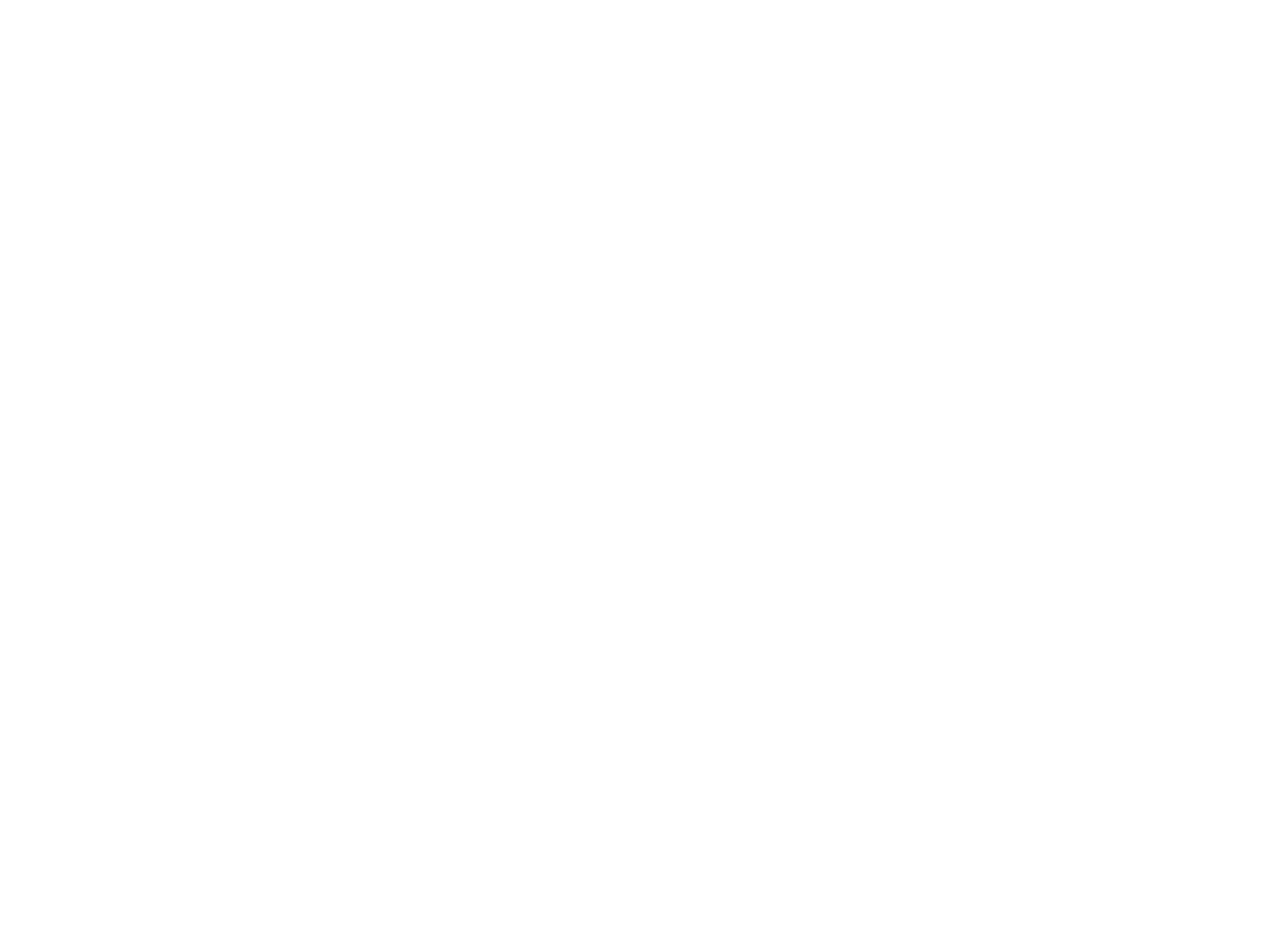
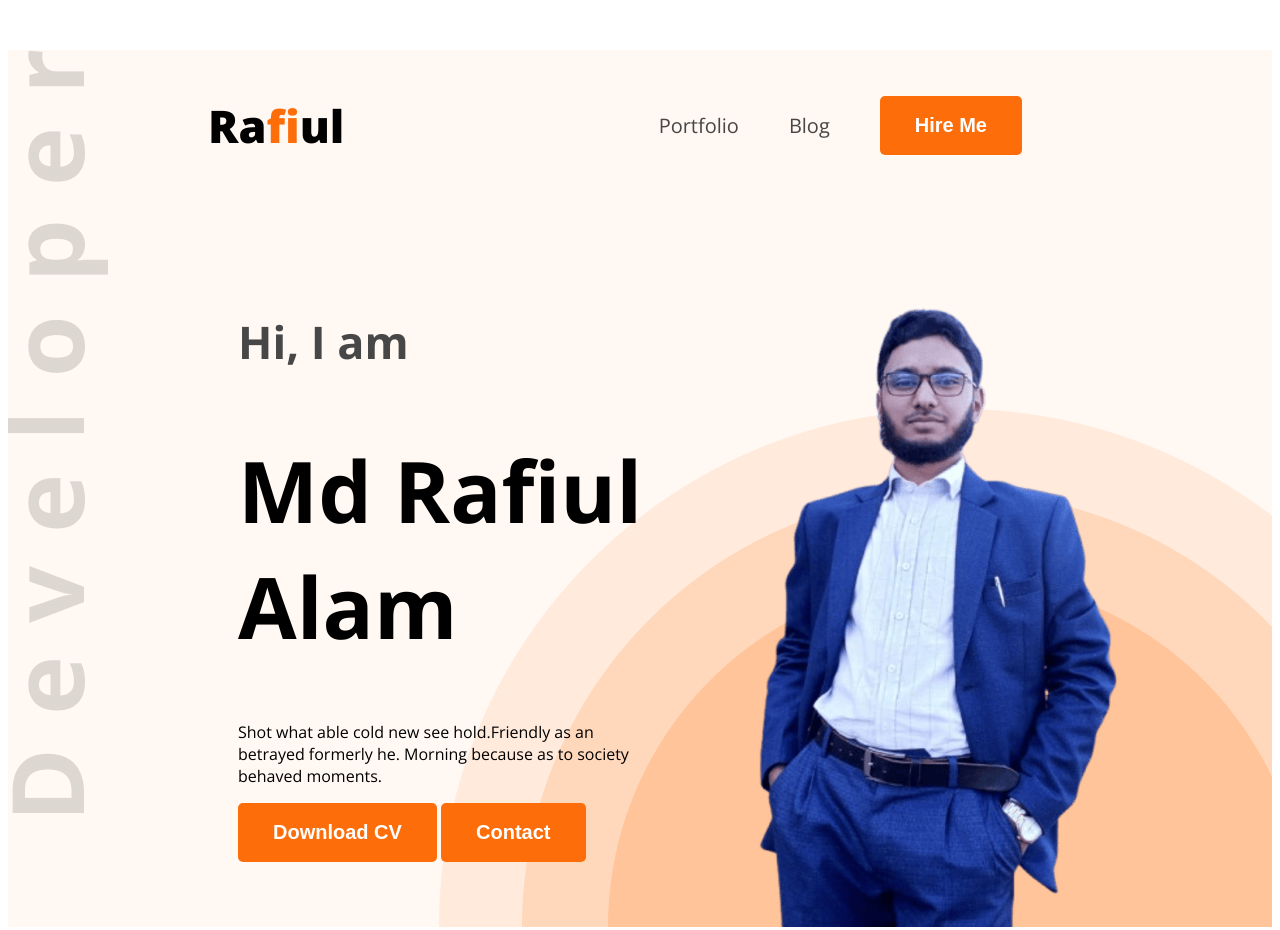
Before and after one commit to rafiulcs23/rafiul-dev-portfolio, a plain HTML site: page index.html in a window 1280 px wide. Shown: the top 930 px of the page. Before the commit the page ends 800 px from the top, so only its background shows below. Drawn offline with nearby package versions, Linux system fonts and the light colour scheme.

Commit message:
Header and About

```diff
--- /dev/null
+++ b/Styles/portfolio.css
@@ -0,0 +1,114 @@
+
+.open-sans-normal{
+  font-family: "Open Sans", sans-serif;
+  font-optical-sizing: auto;
+  font-style: normal;
+  font-variation-settings:
+    "wdth" 100;
+}
+/* shared style */
+
+.secondary-bg{
+    background-color: #FFF8F3;
+}
+
+.text-primary{
+    color: #FD6E0A;
+}
+.dark-2{
+    color: #474747;
+}
+.section-title{
+    font-size: 35px;
+    font-weight: bold;
+    color: #181818;
+}
+.section-description{
+    font-size: 18px;
+    font-weight: normal;
+    color: #757575;
+}
+
+
+/* button style */
+.btn-primary{
+    background-color: #FD6E0A ;
+    font-weight: bold;
+    font-size: 20px;
+    color: white;
+    border-radius: 5px;
+    padding: 18px 35px;
+    border: none;
+}
+
+.header{
+    background-image: url(../images/developer.png), url(../images/header_bg.png) ;
+    background-repeat: no-repeat;
+    background-position: top left, bottom right;
+}
+
+/* nav style */
+nav{
+    display: flex;
+    align-items: center;
+    justify-content: space-between;
+    margin: 50px 200px;
+}
+.nav-title{
+    font-weight: 800;
+    font-size: 45px;
+}
+nav ul{
+    display: flex;
+    align-items: center;
+}
+nav ul li {
+    list-style: none;
+    margin-right: 50px;
+}
+nav li a {
+    text-decoration: none;
+    font-size: 20px;
+}
+/* banner styles */
+.banner{
+    display: flex;
+    justify-content: space-between;
+    margin: 0 35px 0 230px;
+}
+.banner-content{
+    max-width: 580px;
+}
+.banner-greetings{
+    font-size: 45px;
+    font-weight: 600px;
+}
+.banner-title{
+    font-weight:bold;
+    font-size: 85px;
+}
+/* .banner-profile-pic
+    width: 500px; */
+
+/* Main Styles */
+main{
+    max-width: 1140px;
+    margin: 0 auto;
+}
+
+
+/* About Styles */
+.about{
+    border-radius: 10px;
+    padding: 130px;
+    text-align: center;
+    margin-top: 130px;
+}
+.about-items{
+    display: flex;
+    justify-content: space-around;
+}
+
+.item-description{
+    font-weight: bold;
+}
--- a/index.html
+++ b/index.html
@@ -4,15 +4,62 @@
     <meta charset="UTF-8">
     <meta name="viewport" content="width=device-width, initial-scale=1.0">
     <title>Rafiul Developer Portfolio</title>
+
+    <link rel="preconnect" href="https://fonts.googleapis.com">
+<link rel="preconnect" href="https://fonts.gstatic.com" crossorigin>
+<link href="https://fonts.googleapis.com/css2?family=Noto+Serif+Bengali:wght@100..900&family=Open+Sans:ital,wght@0,300..800;1,300..800&family=Work+Sans:ital,wght@0,100..900;1,100..900&display=swap" rel="stylesheet">
+
+    <link rel="stylesheet" href="Styles/portfolio.css">
 </head>
-<body>
+<body class="open-sans-normal">
 
-    <header>
-
+    <header class="header secondary-bg">
+        <nav>
+            <h3 class="nav-title">Ra<span class="text-primary">fi</span>ul</h3>
+            <ul>
+                <li><a class="dark-2" href="">Portfolio</a></li>
+                <li><a class="dark-2" href="">Blog</a></li>
+                <li><a class="dark-2" href=""><button class="btn-primary">Hire Me</button></a></li>
+            </ul>
+        </nav>
+        <div class="banner">
+            <div class="banner-content">
+                <h4 class="banner-greetings dark-2">Hi, I am</h4>
+                <h1 class="banner-title">Md Rafiul Alam</h1>
+                <p class="banner-description">Shot what able cold new see hold.Friendly as an betrayed formerly he. Morning because as to society behaved moments.</p>
+                <button class="btn-primary">Download CV</button>
+                <button class="btn-primary">Contact</button>
+            </div>
+            <img src="images/rafiul.png" alt="">
+        </div>
     </header>
 
     <main>
+        <section class="about secondary-bg">
+            <h3 class="section-title">About Me</h3>
+            <p class="section-description">I, m a designer & developer with a passion for web design. I enjoy developing simple, clean and slick websites that provide real value to the end user. Thousands of clients have procured exceptional resulfs while working with me. Delivering work within time and budget which meets clients requirements in our mata.</p>
+            <div class="about-items">
+<!-- .about-item*4>p.item-title+p.item-description -->
 
+                <div class="about-item">
+                    <p class="item-title">name </p>
+                    <p class="item-description">Md Rafiul Alam</p>
+                </div>
+                <div class="about-item">
+                    <p class="item-title">Email</p>
+                    <p class="item-description">rafiulalam2003@gmail.com</p>
+                </div>
+                <div class="about-item">
+                    <p class="item-title">Date of Birth</p>
+                    <p class="item-description">January 25, 2003</p>
+                </div>
+                <div class="about-item">
+                    <p class="item-title">Form</p>
+                    <p class="item-description">Sunamganj, Bangladesh</p>
+                </div>
+            </div>
+
+        </section>
     </main>
 
     <footer>
```
Also changed, not shown: images/hardy.png (deleted), images/rafiul.png (added), 1 other file.
